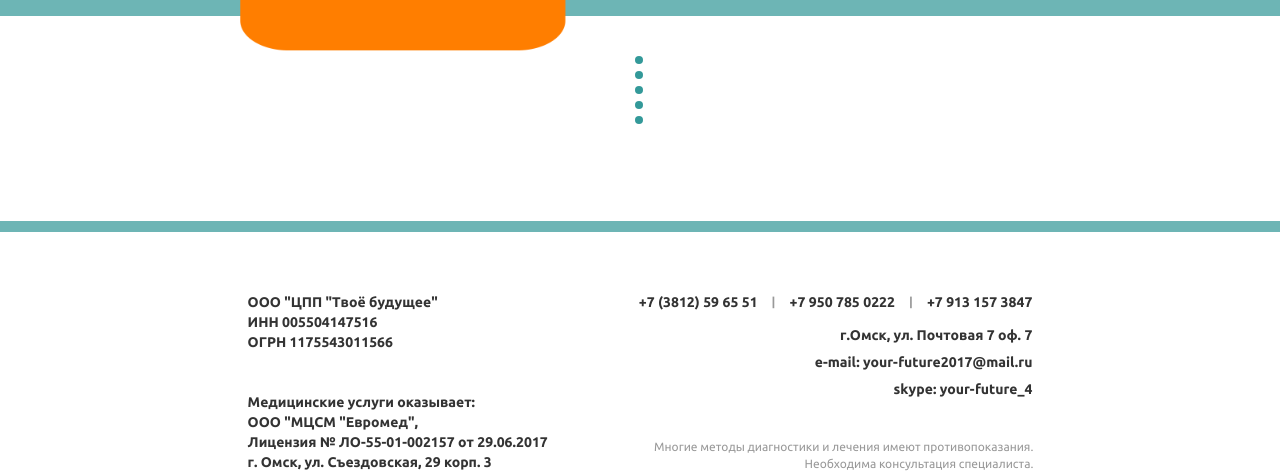
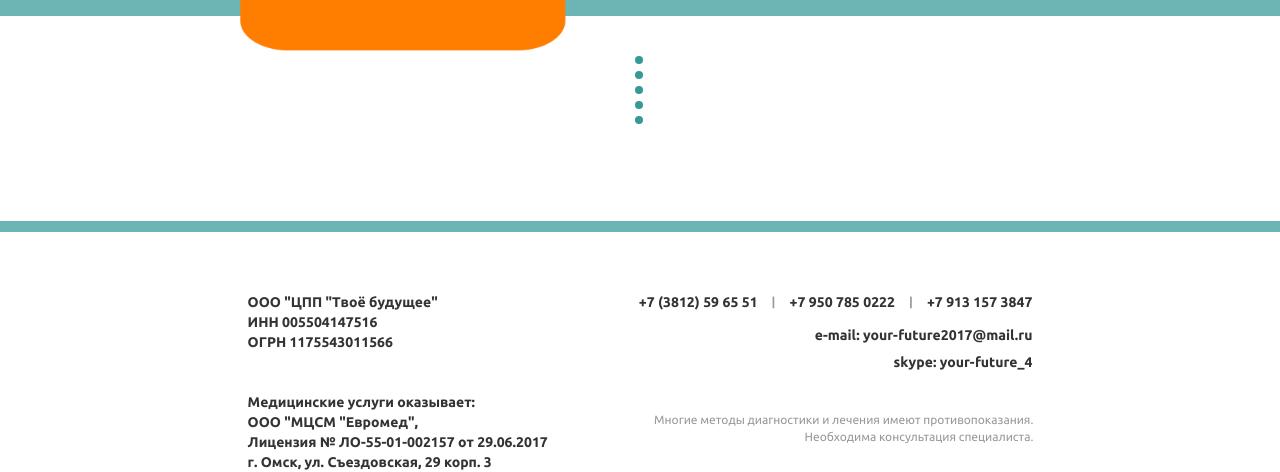
Before and after one commit to Roman1985rnd/your-futire2017, a plain HTML site: page index.html in a window 1280 px wide. Shown: the part 6539-7011 px from the top of the page. Drawn offline with nearby package versions, Linux system fonts and the light colour scheme.

Commit message:
Add files via upload
Удален адрес "Почтовая 7" из footer.

```diff
--- a/index.html
+++ b/index.html
@@ -526,7 +526,6 @@
           <div class="col-md-7 col-footer-r">
             <div class="col-footer-r-tel">+7 (3812) 59 65 51<span>|</span>+7 950 785 0222<span>|</span>+7 913 157 3847</div>
             <div class="col-footer-r-adress">
-              г.Омск, ул. Почтовая 7 оф. 7<br>
               e-mail: your-future2017@mail.ru<br>
               skype: your-future_4
             </div>
```
